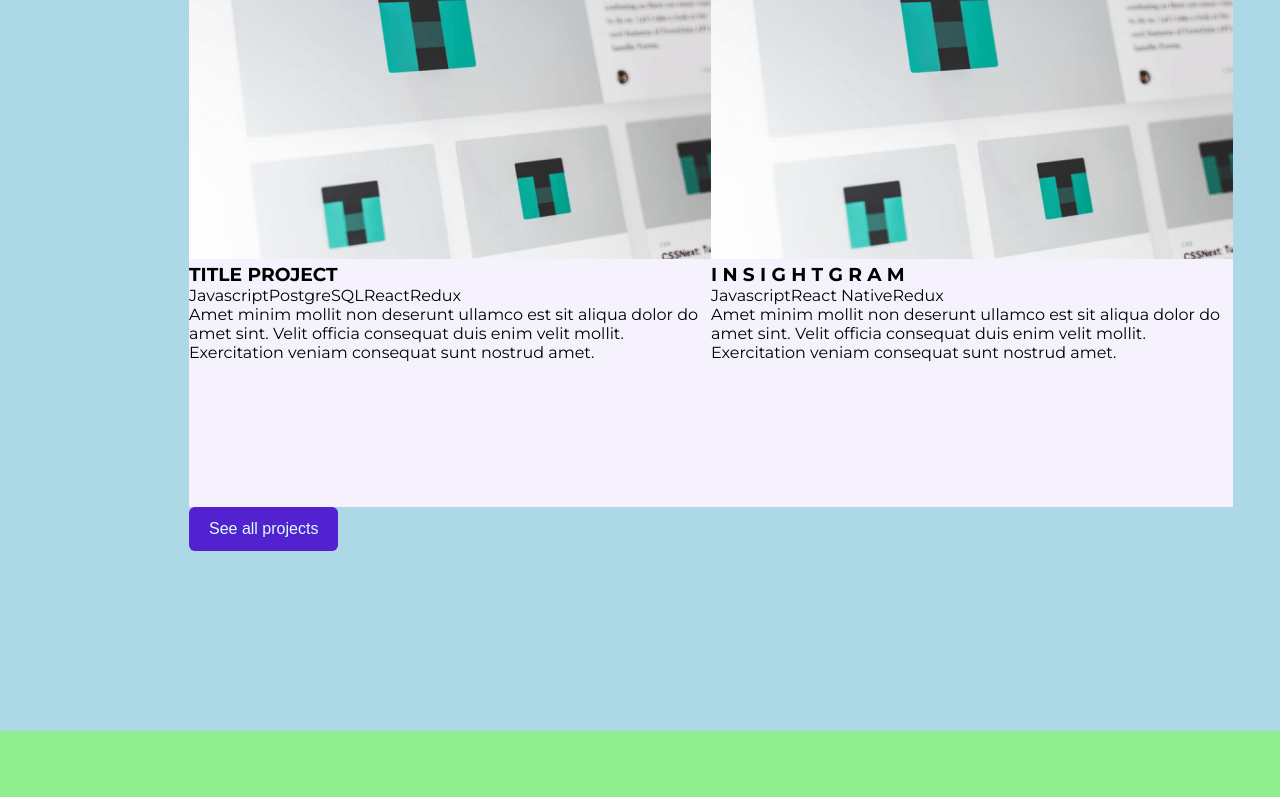
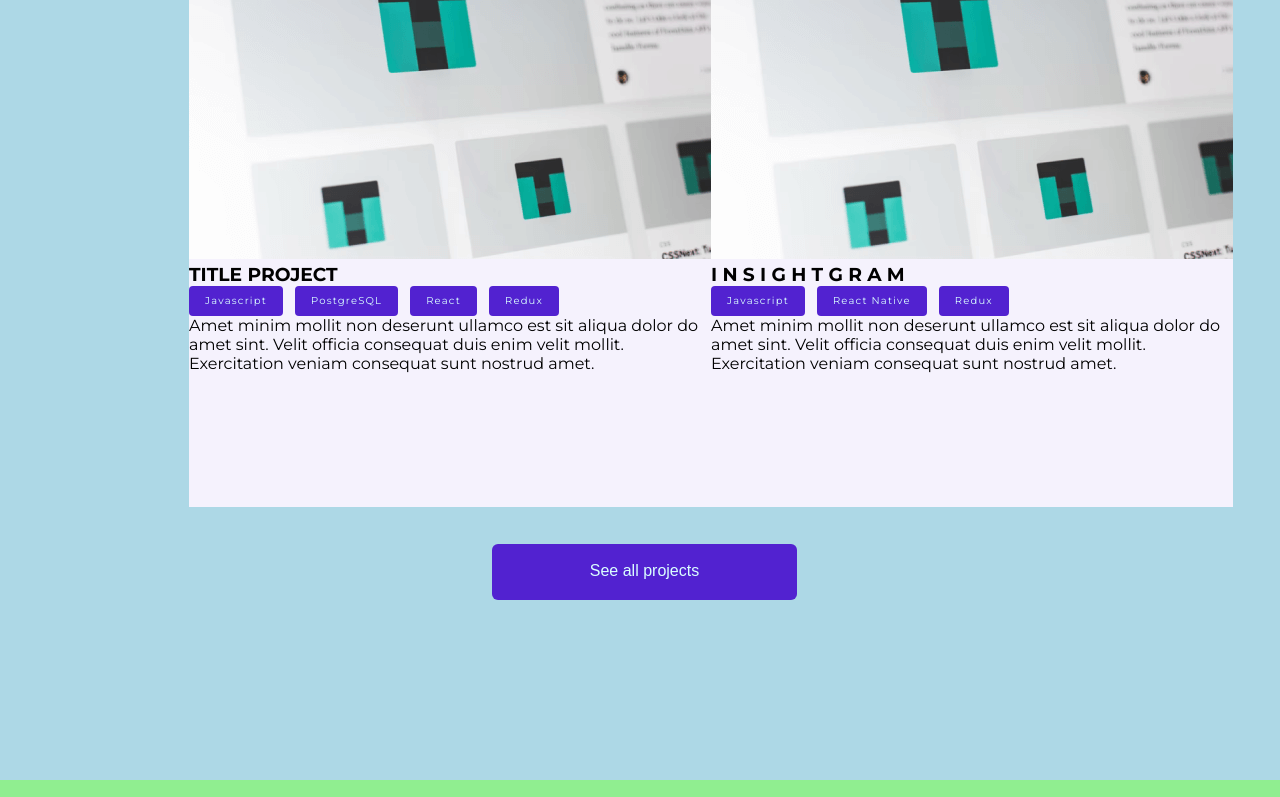
Before and after one commit to bloodyrainday/react-cv, a React app: page / in a window 1280 px wide. Shown: the part 1871-2668 px from the top of the page. Built offline with nearby package versions, Linux system fonts and the light colour scheme.

Commit message:
feat: add styles to buttons

```diff
--- a/src/layout/header/Header.tsx
+++ b/src/layout/header/Header.tsx
@@ -2,7 +2,6 @@ import React from "react";
 import styled from "styled-components";
 import { NavLinks } from "../../components/navLinks/NavLinks";
 import { Button } from "../../components/Button/Button";
-import { Icon } from "../../components/Icon/Icon";
 
 type Props = {};
 
@@ -22,4 +21,8 @@ const StyledHeader = styled.header`
   align-items: center;
   gap: 87px;
   background: lightgreen;
+
+  button {
+    width: 105px;
+  }
 `;
--- a/src/layout/header/sections/Projects/project/Technologies.tsx
+++ /dev/null
@@ -1,15 +0,0 @@
-import React from "react";
-
-type TechnologiesPropsType = {
-  technologies: Array<string>;
-};
-
-export const Technologies = (props: TechnologiesPropsType) => {
-  return (
-    <div>
-      {props.technologies.map((item, index) => (
-        <span key={index}>{item}</span>
-      ))}
-    </div>
-  );
-};
--- a/src/layout/header/sections/Projects/Projects.tsx
+++ b/src/layout/sections/Projects/Projects.tsx
@@ -1,10 +1,10 @@
 import React from "react";
 import styled from "styled-components";
-import { SectionTitle } from "../../../../components/SectionTitle";
-import { FlexWrapper } from "../../../../components/FlexWrapper";
-import { Button } from "../../../../components/Button/Button";
+import { SectionTitle } from "../../../components/SectionTitle";
+import { FlexWrapper } from "../../../components/FlexWrapper";
+import { Button } from "../../../components/Button/Button";
 import { Project } from "./project/Project";
-import projectImage from "../../../../assets/images/picture_2.png";
+import projectImage from "../../../assets/images/picture_2.png";
 
 type Props = {};
 
@@ -37,4 +37,15 @@ const StyledProjects = styled.section`
   padding: 140px 180px 180px 189px;
   background-color: lightblue;
   min-height: 100vh;
+
+  ${FlexWrapper} {
+    margin-bottom: 37px;
+  }
+
+  ${FlexWrapper} ~ button {
+    display: block;
+    width: 305px;
+    height: 56px;
+    margin: 0 auto;
+  }
 `;
--- /dev/null
+++ b/src/layout/sections/Projects/project/Technologies.tsx
@@ -0,0 +1,34 @@
+import React from "react";
+import { Button } from "../../../../components/Button/Button";
+import styled from "styled-components";
+
+type TechnologiesPropsType = {
+  technologies: Array<string>;
+};
+
+export const Technologies = (props: TechnologiesPropsType) => {
+  return (
+    <StyledTechnologies>
+      {props.technologies.map((item, index) => (
+        <Button key={index} title={item} />
+      ))}
+    </StyledTechnologies>
+  );
+};
+
+const StyledTechnologies = styled.div`
+  display: flex;
+  width: 100%;
+  gap: 12px;
+
+  button {
+    height: 30px;
+    padding: 8px 16px;
+    font-family: Montserrat;
+    font-size: 10px;
+    font-weight: 400;
+    line-height: 14px;
+    letter-spacing: 0.12em;
+    border-radius: 4px;
+  }
+`;
--- a/src/layout/header/sections/Skills/Skills.tsx
+++ b/src/layout/sections/Skills/Skills.tsx
@@ -1,8 +1,8 @@
 import React from "react";
 import styled from "styled-components";
-import { FlexWrapper } from "../../../../components/FlexWrapper";
-import { Icon } from "../../../../components/Icon/Icon";
-import { SectionTitle } from "../../../../components/SectionTitle";
+import { FlexWrapper } from "../../../components/FlexWrapper";
+import { Icon } from "../../../components/Icon/Icon";
+import { SectionTitle } from "../../../components/SectionTitle";
 import { Skill } from "./skill/Skill";
 
 type Props = {};
--- a/src/layout/header/sections/Skills/Skill/Skill.tsx
+++ b/src/layout/sections/Skills/skill/Skill.tsx
@@ -1,6 +1,6 @@
 import React from "react";
 import styled from "styled-components";
-import { Icon } from "../../../../../components/Icon/Icon";
+import { Icon } from "../../../../components/Icon/Icon";
 
 type SkillPropsType = {
   iconId: string;
--- a/src/layout/header/sections/about/About.tsx
+++ b/src/layout/sections/about/About.tsx
@@ -1,7 +1,7 @@
 import React from "react";
-import { SectionTitle } from "../../../../components/SectionTitle";
+import { SectionTitle } from "../../../components/SectionTitle";
 import styled from "styled-components";
-import { FlexWrapper } from "../../../../components/FlexWrapper";
+import { FlexWrapper } from "../../../components/FlexWrapper";
 
 type Props = {};
 
--- a/src/layout/header/sections/contacts/Contacts.tsx
+++ b/src/layout/sections/contacts/Contacts.tsx
@@ -1,7 +1,7 @@
 import React from "react";
 import styled from "styled-components";
-import { SectionTitle } from "../../../../components/SectionTitle";
-import { Button } from "../../../../components/Button/Button";
+import { SectionTitle } from "../../../components/SectionTitle";
+import { Button } from "../../../components/Button/Button";
 
 type Props = {};
 
--- a/src/layout/header/sections/Main/Main.tsx
+++ b/src/layout/sections/main/Main.tsx
@@ -1,8 +1,8 @@
 import React from "react";
-import { Button } from "../../../../components/Button/Button";
-import { Icon } from "../../../../components/Icon/Icon";
+import { Button } from "../../../components/Button/Button";
+import { Icon } from "../../../components/Icon/Icon";
 import styled from "styled-components";
-import { FlexWrapper } from "../../../../components/FlexWrapper";
+import { FlexWrapper } from "../../../components/FlexWrapper";
 
 type Props = {};
 
@@ -51,4 +51,8 @@ const StyledMain = styled.div`
 
 const UserInfo = styled.div`
   max-width: 520px;
+
+  button {
+    width: 134px;
+  }
 `;
```
Also changed, not shown: src/App.tsx (+5 -5 lines), src/layout/sections/Projects/project/Project.tsx (renamed from src/layout/header/sections/Projects/project/Project.tsx).
